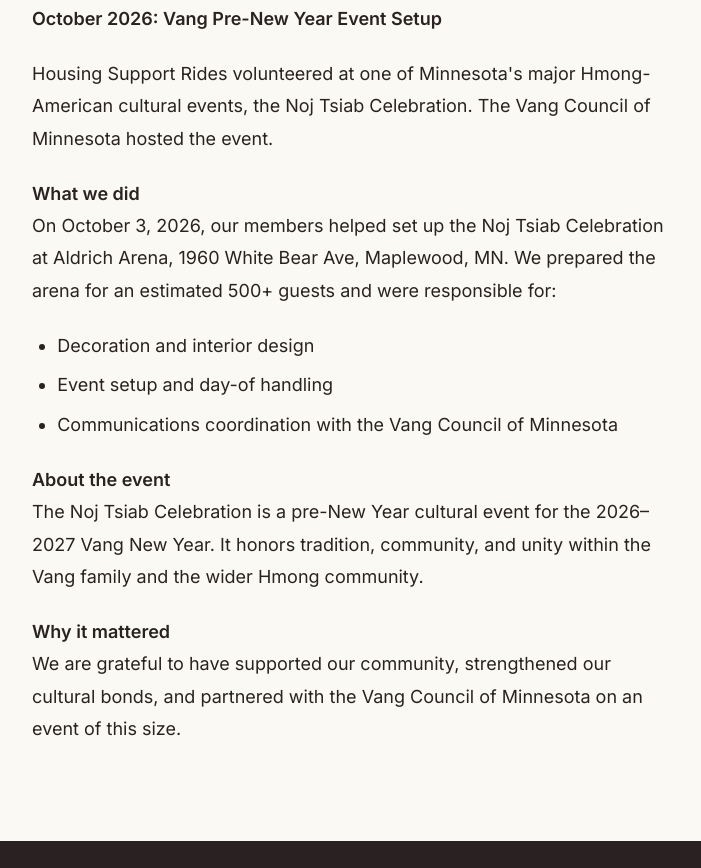
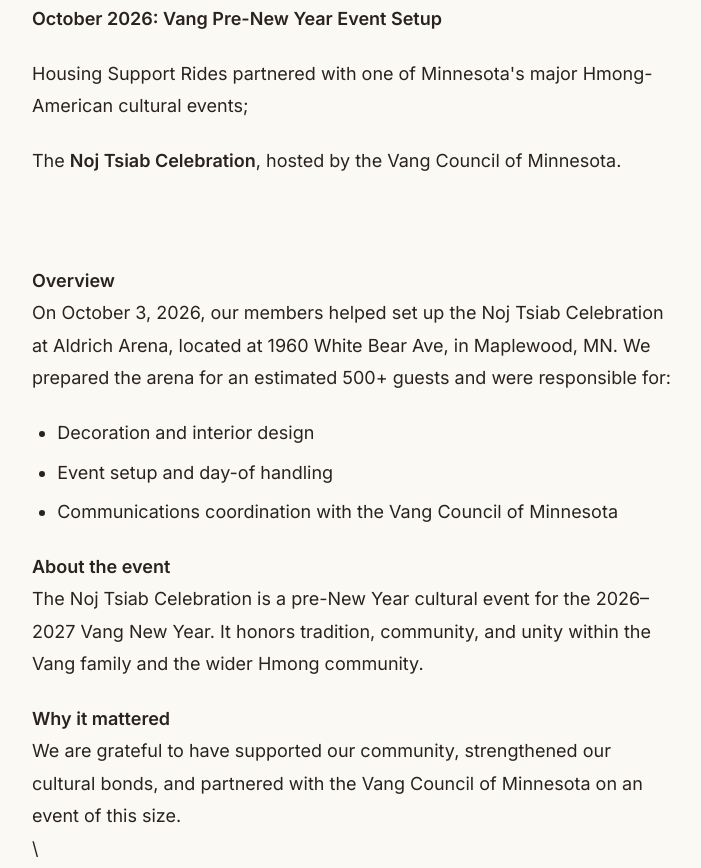
Before and after one commit to nvnn-nvnn-nvnn/HousingSupportRides, an Astro site: page /journal/housing-support-rides-vang-new-year in a window 1280 px wide. Shown: the part 994-1862 px from the top of the page, without its empty margins (288-989 px from the left). Built offline with nearby package versions, Linux system fonts and the light colour scheme; Astro itself is replaced by a stand-in of ours; a script that the page names is missing.

Commit message:
Update src/content/journal/housing-support-rides-vang-new-year
Co-authored-by: Devan <devanlee2nd@gmail.com>

```diff
--- a/src/content/journal/housing-support-rides-vang-new-year.mdx
+++ b/src/content/journal/housing-support-rides-vang-new-year.mdx
@@ -10,10 +10,14 @@ tags: []
 ---
 **October 2026: Vang Pre-New Year Event Setup**
 
-Housing Support Rides volunteered at one of Minnesota's major Hmong-American cultural events, the Noj Tsiab Celebration. The Vang Council of Minnesota hosted the event.
+Housing Support Rides partnered with one of Minnesota's major Hmong-American cultural events;&#x20;
 
-**What we did**\
-On October 3, 2026, our members helped set up the Noj Tsiab Celebration at Aldrich Arena, 1960 White Bear Ave, Maplewood, MN. We prepared the arena for an estimated 500+ guests and were responsible for:
+The **Noj Tsiab Celebration**, hosted by the Vang Council of Minnesota.
+
+**\
+\
+Overview**\
+On October 3, 2026, our members helped set up the Noj Tsiab Celebration at Aldrich Arena, located at 1960 White Bear Ave, in Maplewood, MN. We prepared the arena for an estimated 500+ guests and were responsible for:
 
 * Decoration and interior design
 * Event setup and day-of handling
@@ -23,4 +27,5 @@ On October 3, 2026, our members helped set up the Noj Tsiab Celebration at Aldri
 The Noj Tsiab Celebration is a pre-New Year cultural event for the 2026–2027 Vang New Year. It honors tradition, community, and unity within the Vang family and the wider Hmong community.
 
 **Why it mattered**\
-We are grateful to have supported our community, strengthened our cultural bonds, and partnered with the Vang Council of Minnesota on an event of this size.
+We are grateful to have supported our community, strengthened our cultural bonds, and partnered with the Vang Council of Minnesota on an event of this size.\
+\
```
